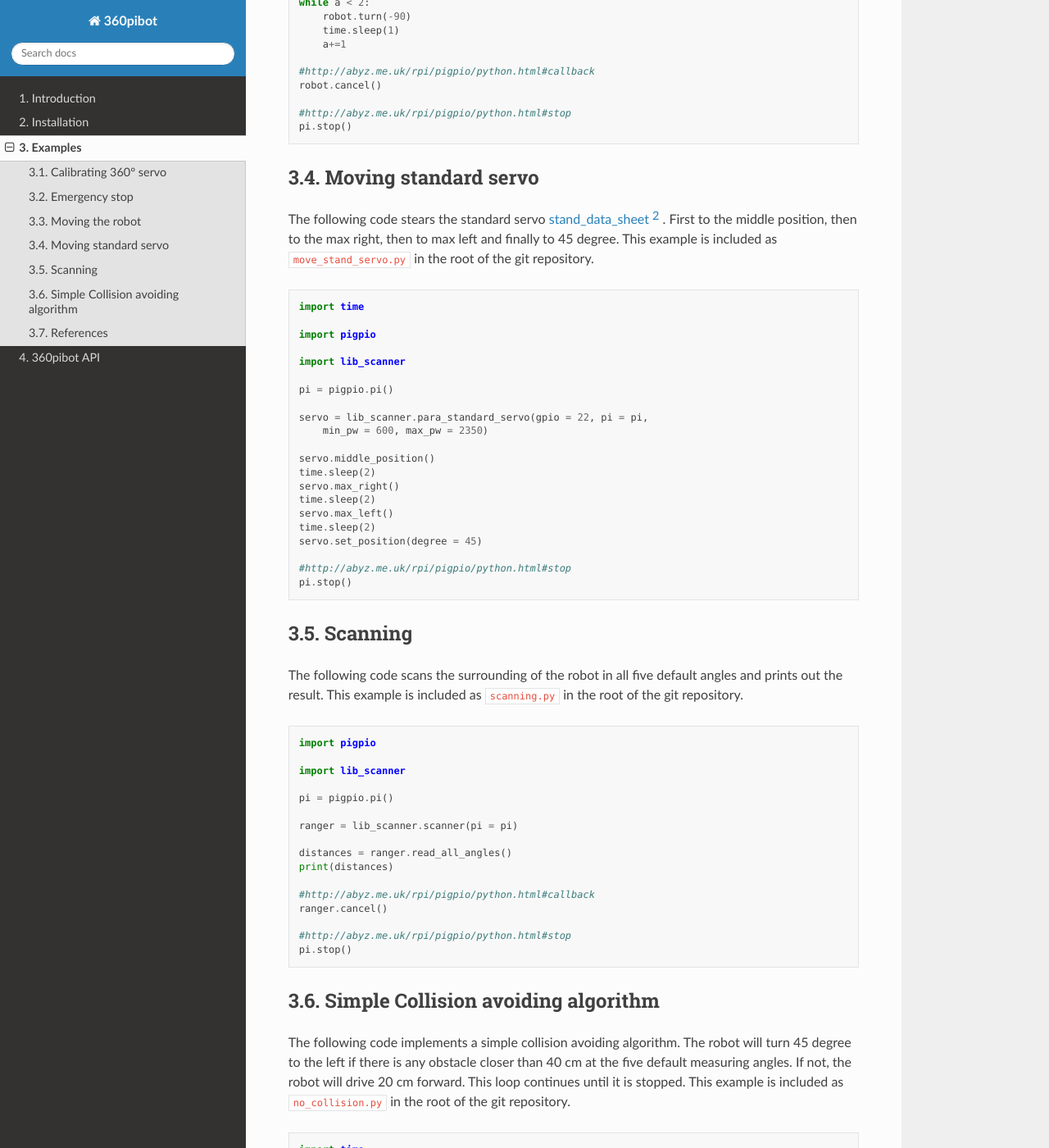
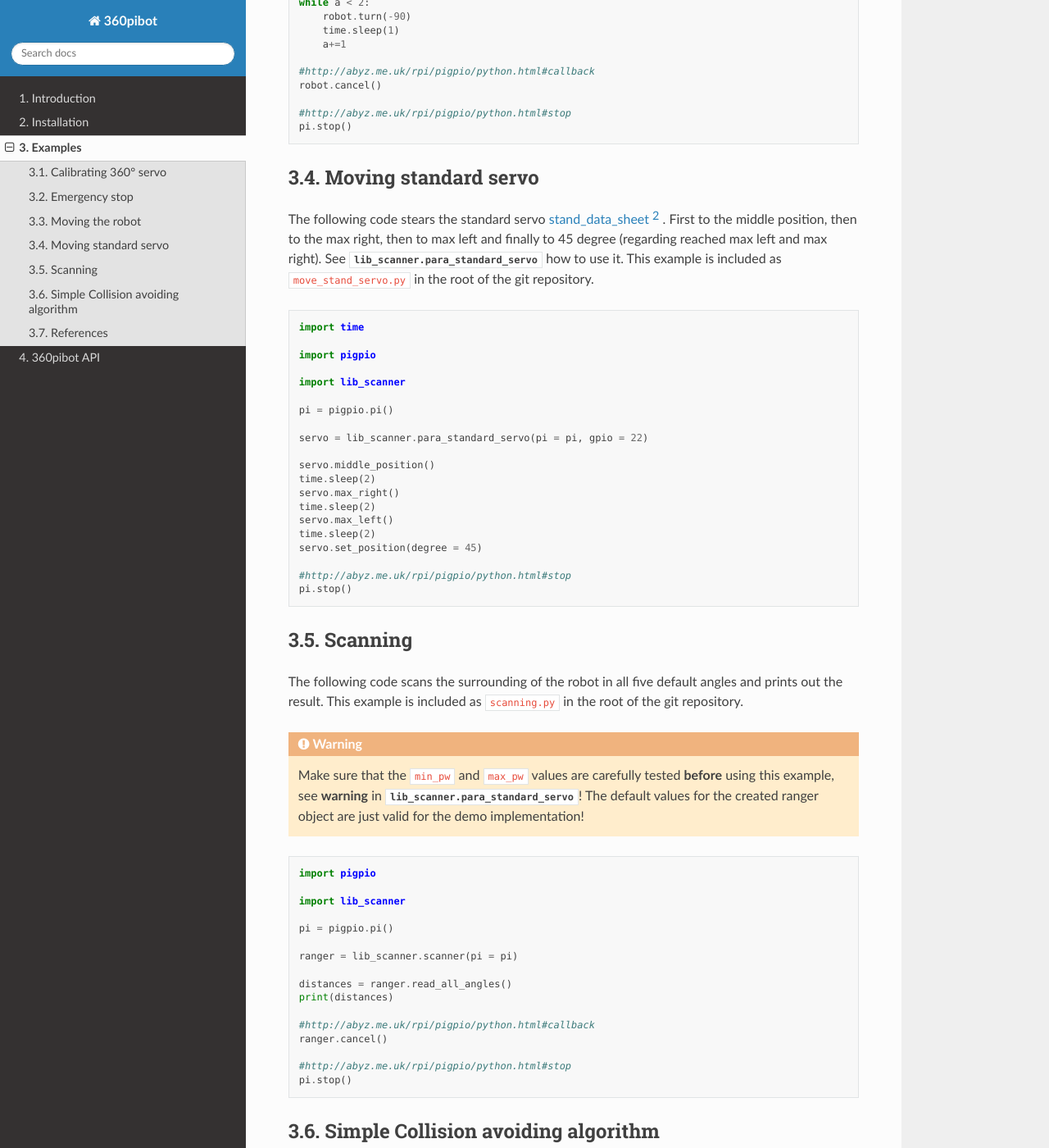
Before and after one commit to choeffer/360pibot, a Sphinx documentation site: the page built from docs/examples.rst, in a window 1280 px wide and 1400 px high, scrolled down 3638 px. Shown: the whole window at 82% size. Built offline with Sphinx 7.4.7 and the Read the Docs theme 2.0.0, drawn with Linux system fonts in a browser that asks for light colours; some of the changed text lies outside the part shown.

Commit message:
added warings for using no_collision.py and scanning.py

```diff
--- a/docs/examples.rst
+++ b/docs/examples.rst
@@ -214,8 +214,9 @@
 
 The following code stears the standard servo stand_data_sheet_ . First
 to the middle position, then to the max right, then to max left and finally
-to 45 degree.  This example is included as ``move_stand_servo.py`` in the
-root of the git repository.
+to 45 degree (regarding reached max left and max right). See
+:class:`lib_scanner.para_standard_servo` how to use it. This example is
+included as ``move_stand_servo.py`` in the root of the git repository.
 
 .. code-block:: python
 
@@ -227,8 +228,7 @@
 
     pi = pigpio.pi()
 
-    servo = lib_scanner.para_standard_servo(gpio = 22, pi = pi,
-        min_pw = 600, max_pw = 2350)
+    servo = lib_scanner.para_standard_servo(pi = pi, gpio = 22)
 
     servo.middle_position()
     time.sleep(2)
@@ -247,6 +247,13 @@
 The following code scans the surrounding of the robot in all five default
 angles and prints out the result. This example is included as ``scanning.py``
 in the root of the git repository.
+
+.. warning::
+
+    Make sure that the ``min_pw`` and ``max_pw`` values are carefully tested
+    **before** using this example, see **warning** in
+    :class:`lib_scanner.para_standard_servo`! The default values for the
+    created ranger object are just valid for the demo implementation!
 
 .. code-block:: python
 
@@ -276,6 +283,13 @@
 than 40 cm at the five default measuring angles. If not, the robot will
 drive 20 cm forward. This loop continues until it is stopped. This example
 is included as ``no_collision.py`` in the root of the git repository.
+
+.. warning::
+
+    Make sure that the ``min_pw`` and ``max_pw`` values are carefully tested
+    **before** using this example, see **warning** in
+    :class:`lib_scanner.para_standard_servo`! The default values for the
+    created ranger object are just valid for the demo implementation!
 
 .. code-block:: python
 
--- a/emergency_stop.py
+++ b/emergency_stop.py
@@ -10,11 +10,9 @@
 
 pi = pigpio.pi()
 
-servo_l = lib_para_360_servo.write_pwm(pi = pi, gpio = gpio_l,
-    min_pw = 1280, max_pw = 1720)
+servo_l = lib_para_360_servo.write_pwm(pi = pi, gpio = gpio_l)
 
-servo_r = lib_para_360_servo.write_pwm(pi = pi, gpio = gpio_r,
-    min_pw = 1280, max_pw = 1720)
+servo_r = lib_para_360_servo.write_pwm(pi = pi, gpio = gpio_r)
 
 #buffer time for initializing everything
 time.sleep(1)
--- a/lib_scanner.py
+++ b/lib_scanner.py
@@ -324,10 +324,12 @@
         To this GPIO the signal wire of the servo has to be connected.
     :param int min_pw:
         Min pulsewidth, see **Warning**, carefully test the value before!
-        **Default:** 1000, taken from set_servo_pulsewidth_ .
+        **Default:** 600, tested carefully, see warning, value just valid for the
+        demo implementation!
     :param int max_pw:
         Max pulsewidth, see **Warning**, carefully test the value before!
-        **Default:** 2000, taken from set_servo_pulsewidth_ .
+        **Default:** 2350, tested carefully, see warning, value just valid for the
+        demo implementation!
     :param int min_degree:
         Min degree which the servo is able to move.
         **Default:** -90, taken from stand_data_sheet_ .
--- a/move_stand_servo.py
+++ b/move_stand_servo.py
@@ -6,8 +6,7 @@
 
 pi = pigpio.pi()
 
-servo = lib_scanner.para_standard_servo(gpio = 22, pi = pi,
-    min_pw = 600, max_pw = 2350)
+servo = lib_scanner.para_standard_servo(pi = pi, gpio = 22)
 
 servo.middle_position()
 time.sleep(2)
```
Also changed, not shown: no_collision.py (+10 -0 lines), scanning.py (+9 -0 lines).
